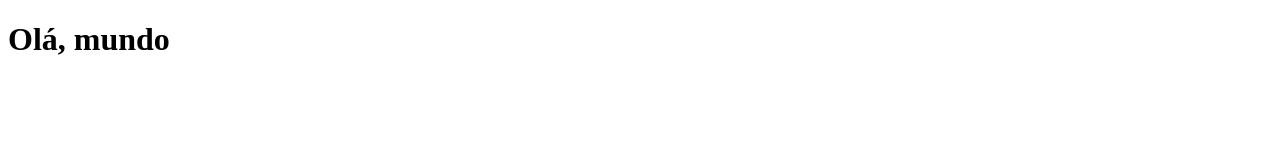
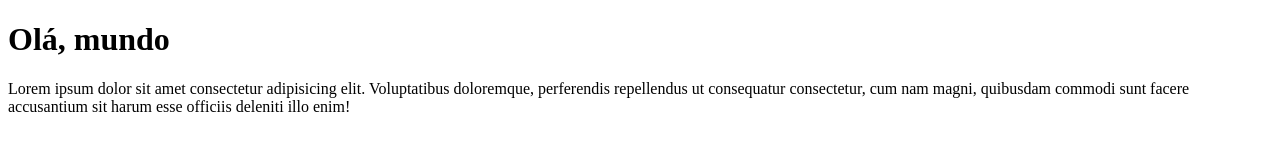
Before and after one commit to MaelDias/Ola-Mundo, a plain HTML site: page site-exemplo/index.html in a window 1280 px wide. Drawn offline with Linux system fonts and the light colour scheme.

Commit message:
Adicionei um parágrafo

```diff
--- a/site-exemplo/index.html
+++ b/site-exemplo/index.html
@@ -8,5 +8,6 @@
 </head>
 <body>
   <h1>Olá, mundo</h1>
+  <p>Lorem ipsum dolor sit amet consectetur adipisicing elit. Voluptatibus doloremque, perferendis repellendus ut consequatur consectetur, cum nam magni, quibusdam commodi sunt facere accusantium sit harum esse officiis deleniti illo enim!</p>
 </body>
 </html>
```
